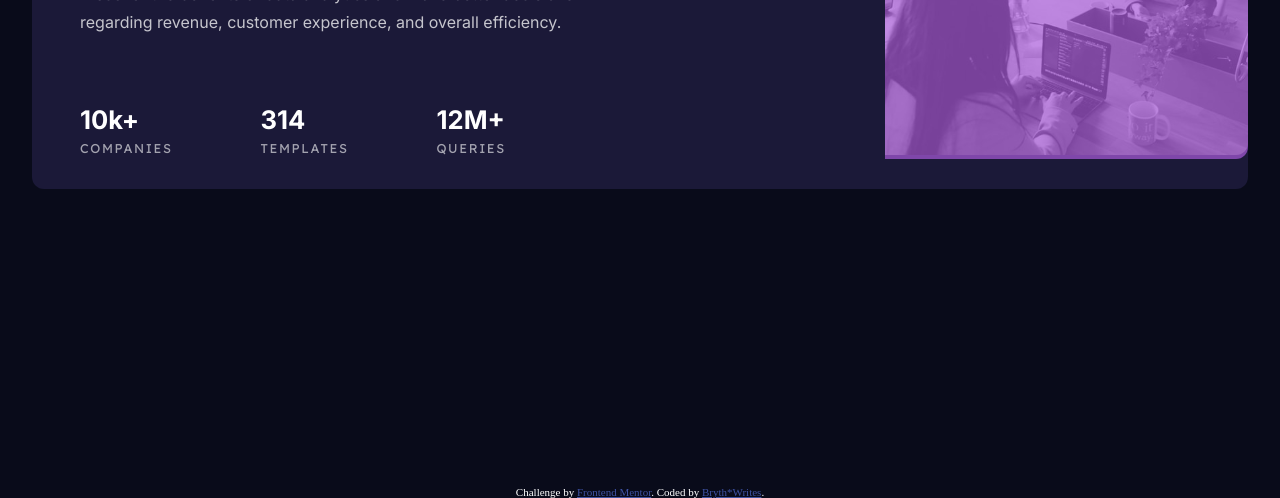
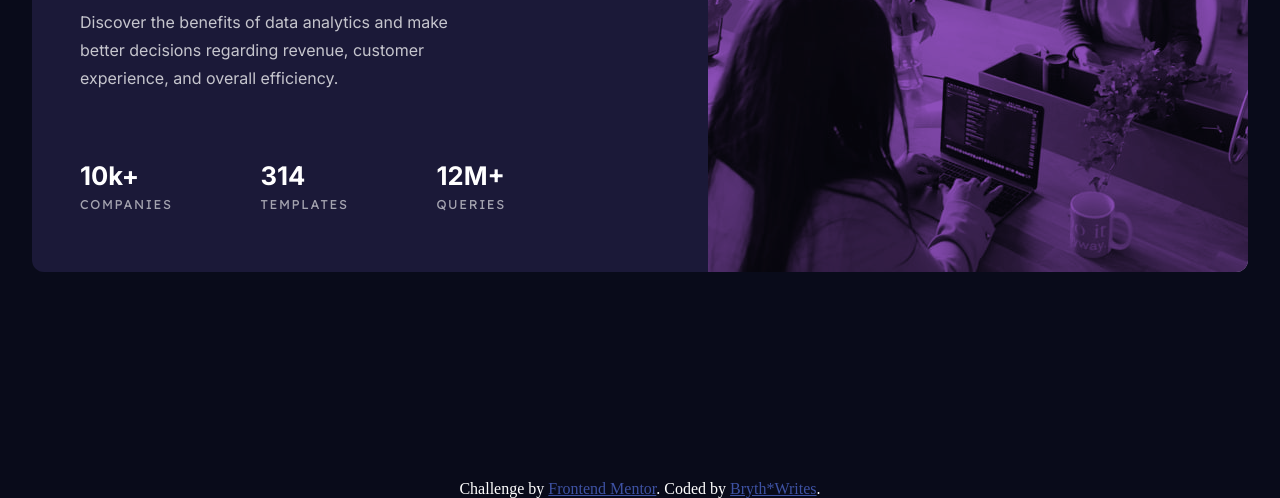
Before and after one commit to BrythWrites/Stats-Preview-Card, a plain HTML site: page index.html in a window 1280 px wide. Shown: the part 302-800 px from the top of the page. Drawn offline with Linux system fonts and the light colour scheme.

Commit message:
Update index.css

```diff
--- a/index.css
+++ b/index.css
@@ -35,13 +35,20 @@ body{
     border-radius: .75rem;
 }
 
+/* Image-Related Selectors */
+
 .img-container{
     position: relative;
     display: inline-block;
+    background-color: var(--accent);
+    opacity: .8;
+    border-top-right-radius: .75rem;
+    border-bottom-right-radius: .75rem;
 }
 
 .desktop-img{
     display: none;
+    mix-blend-mode: multiply;
 }
 
 .mobile-img{
@@ -49,9 +56,14 @@ body{
     height: 100%;
     border-top-left-radius: 1rem;
     border-top-right-radius: 1rem;
+    mix-blend-mode: multiply;
 }
 
-.img-container:after{
+/* Psuedo class applied to create image tint overlay
+REMOVED -- replaced with adding background color and opacity to .img-container and then "nmix-blend-mode: multiply" to the individual images
+*/
+
+/* .img-container:after{
     position: absolute;
     height: 100%;
     width: 100%;
@@ -63,7 +75,7 @@ body{
     opacity: .7;
     border-top-left-radius: 1rem;
     border-top-right-radius: 1rem;
-}
+} */
 
 h1{
     margin-top: 2rem;
@@ -99,7 +111,6 @@ ul{
     justify-content: space-evenly;
     align-items: center;
     margin-top: 1.25rem;
-    margin-bottom: 1.25rem;
 }
 
 li{
@@ -122,9 +133,10 @@ li{
 }
 footer{
     position: fixed;
+    margin-top: 10%;
     width: 100%;
     bottom: 0px;
-    font-size: 11px; text-align: center;
+    font-size: 1rem; text-align: center;
 
 }
 
@@ -153,10 +165,8 @@ footer a{
 }
 
 .desktop-img{
-    display: inline-block;
+    display: block;
     object-fit: cover;
-    width: 100%;
-    height: 100%;
     border-top-right-radius: .75rem;
     border-bottom-right-radius: .75rem;
 }
```
